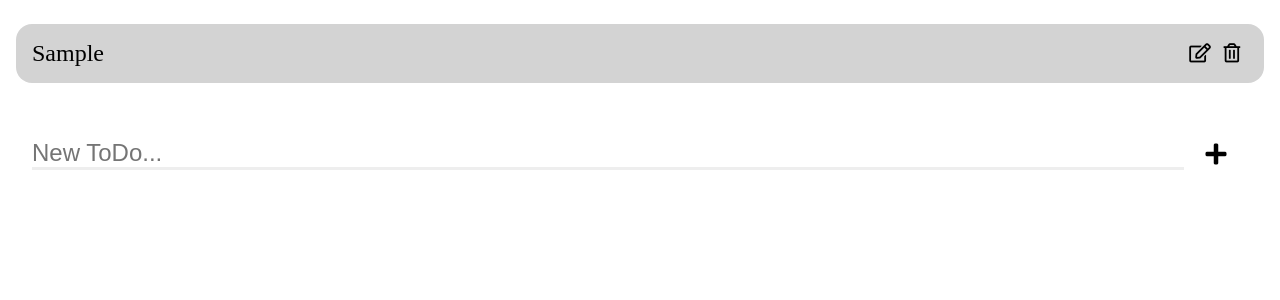
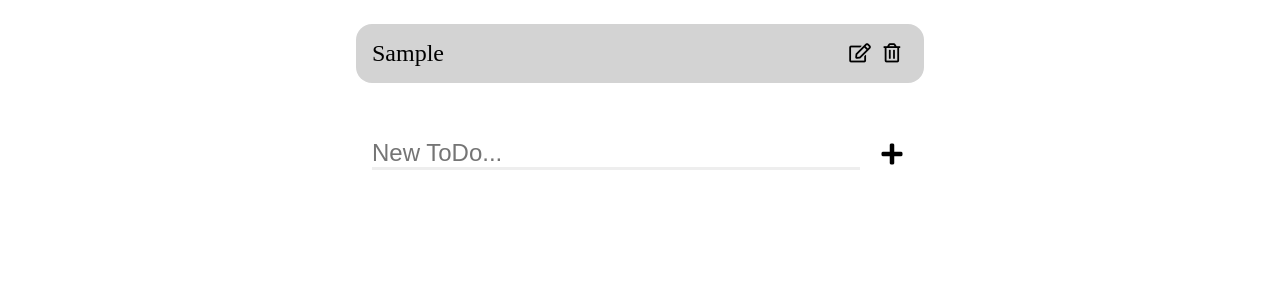
Before and after one commit to akabikov/todo-app-react, a React (Create React App) app: page / in a window 1280 px wide. Both pictures are taken after typing "Sample" into the empty fields and a click on the button "Add new ToDo". Shown: the top 300 px of the page. Built offline with nearby package versions, Linux system fonts and the light colour scheme.

Commit message:
Add responsive design for desktop

```diff
--- a/src/NewTodoForm.css
+++ b/src/NewTodoForm.css
@@ -1,8 +1,11 @@
 .NewTodoForm {
     padding: 1rem;
+    padding-right: 0;
+    margin: auto;
     margin-top: 2rem;
     display: grid;
     grid-template-columns: auto 4rem;
+    width: 100%;
 }
 
 .NewTodoForm input {
--- a/src/Todo.css
+++ b/src/Todo.css
@@ -21,7 +21,7 @@
 
 .todo label {
     text-align: start;
-    overflow: scroll;
+    overflow: auto;
 
 }
 
--- a/src/TodoList.css
+++ b/src/TodoList.css
@@ -8,3 +8,10 @@
 .list {
     list-style: none;
 }
+
+
+@media screen and (min-width: 600px) {
+    .TodoList {
+        width: 600px;
+    }
+}
```
